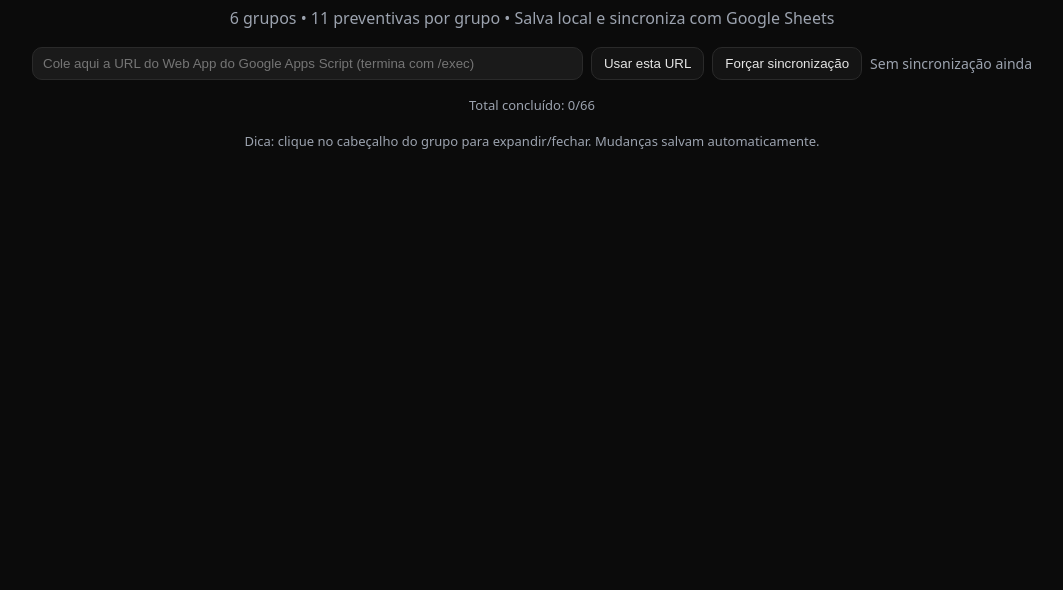
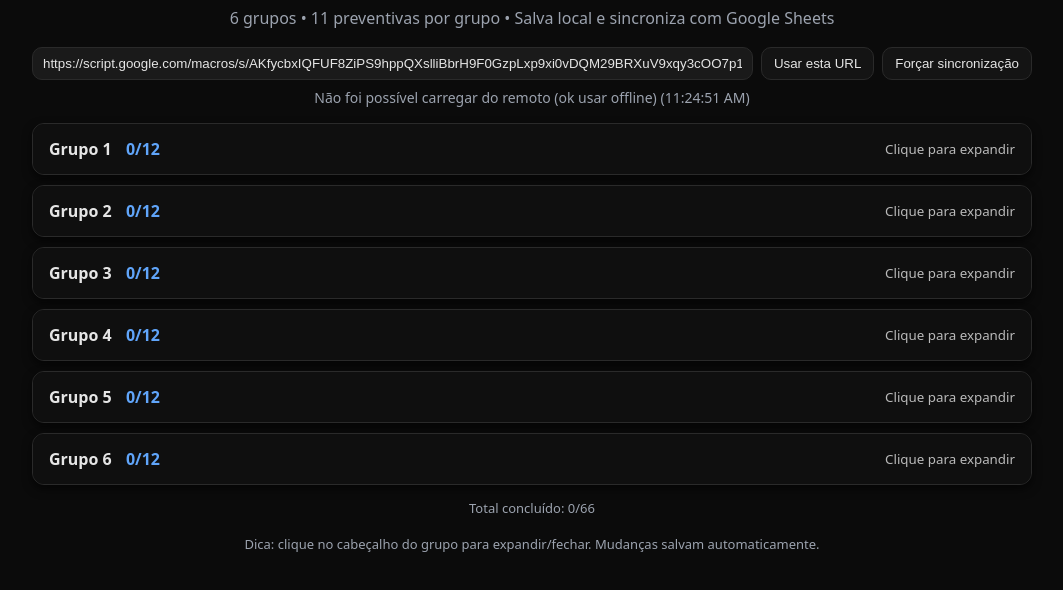
Before and after one commit to branckao/branckao.github.io, a plain HTML site: page index.html in a window 1280 px wide. Shown: the part 66-656 px from the top of the page, without its empty margins (108-1171 px from the left). Drawn offline with Linux system fonts and the light colour scheme; no server answers.

Commit message:
Update index.html

```diff
--- a/index.html
+++ b/index.html
@@ -182,11 +182,14 @@
       const header = document.createElement('div');
       header.className = 'grupo-header';
       header.innerHTML = `
-  <span>Grupo ${num}</span>
-  <small>
-    <span class="contador-grupo" id="contador-g${num}">0/11</span>
-    • Clique para expandir
-  </small>;
+  <span>
+    Grupo ${num}
+    <span id="contador-g${num}" style="margin-left:10px;color:#60a5fa;">
+      0/12
+    </span>
+  </span>
+  <small>Clique para expandir</small>
+`;
 
       const conteudo = document.createElement('div');
       conteudo.className = 'grupo-conteudo';
```
